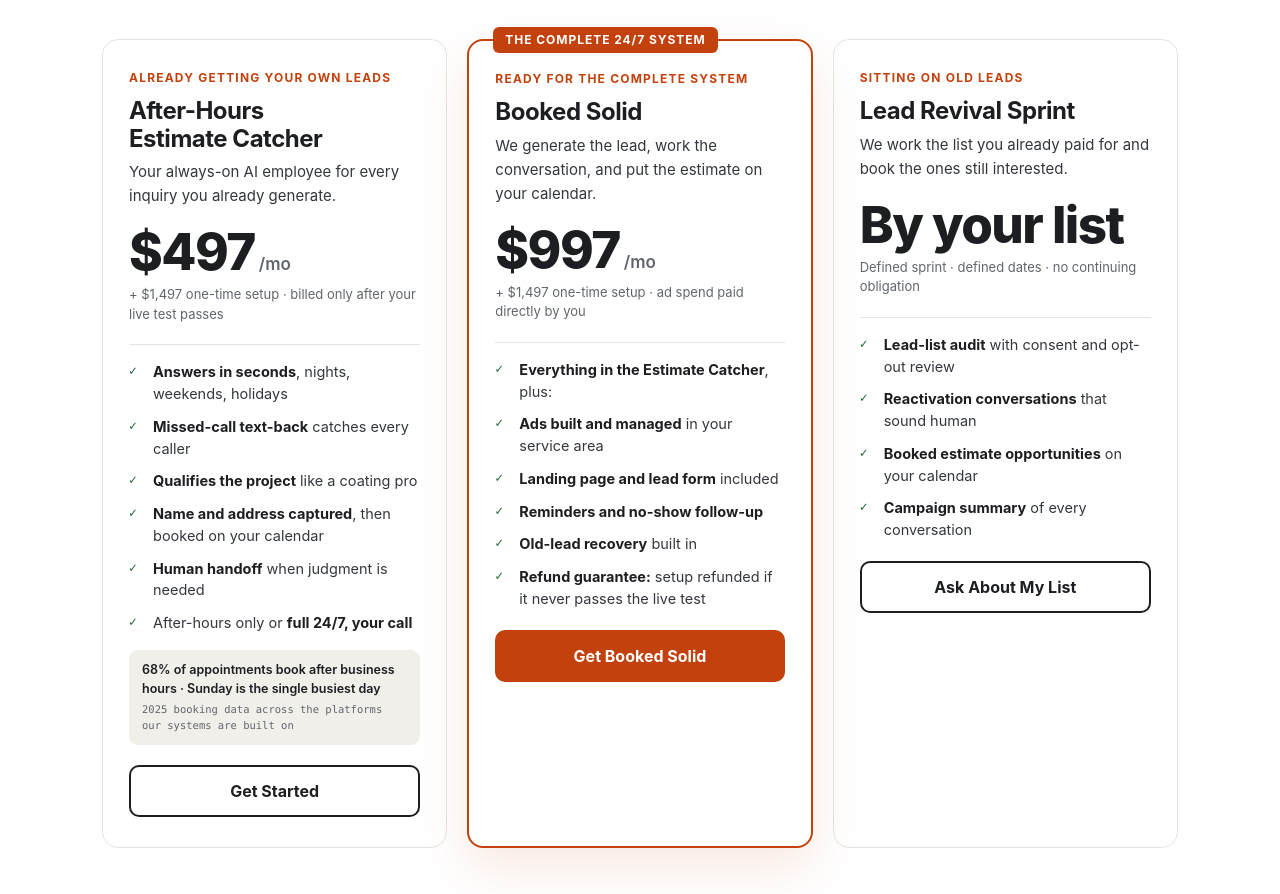
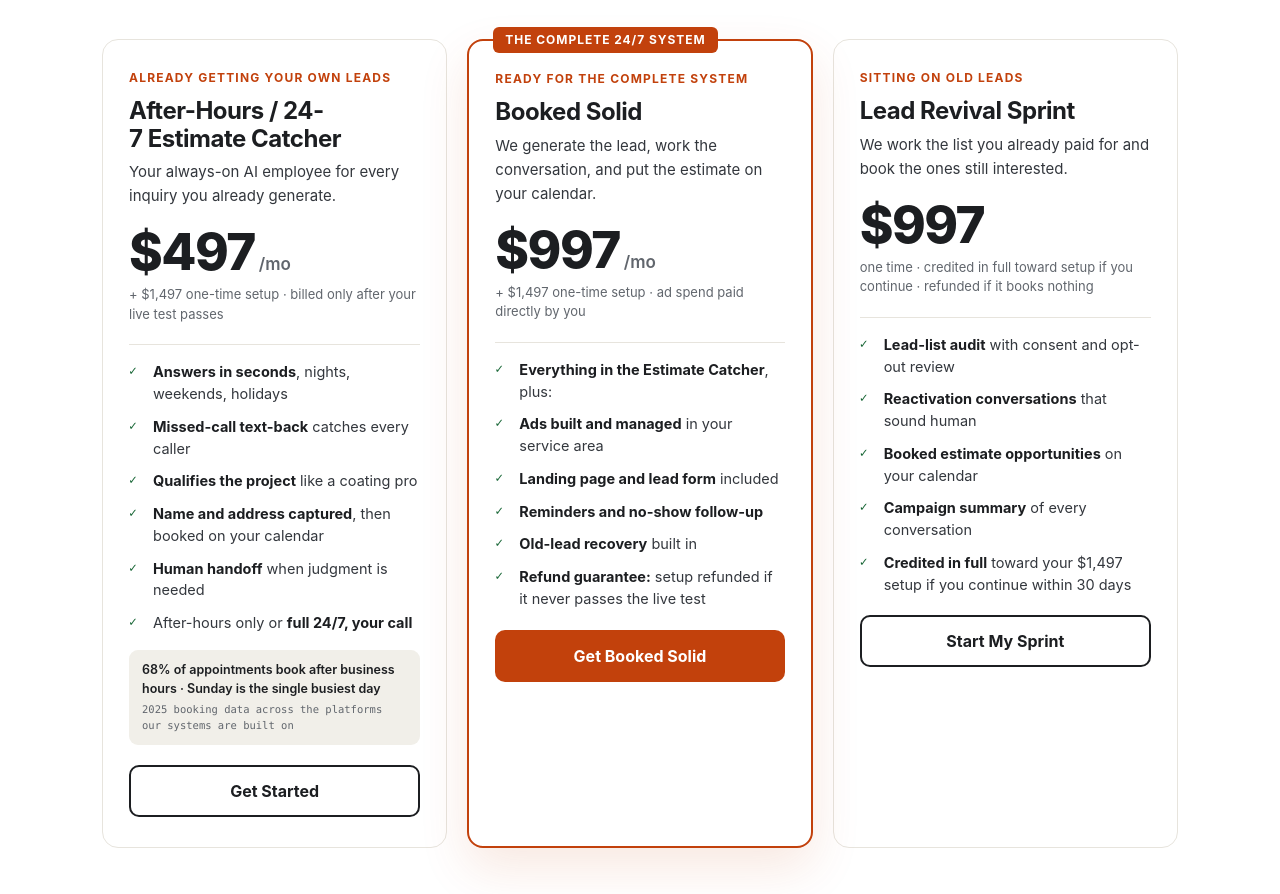
Before and after one commit to adamalexander2011/local-lvrg-coatings, a plain HTML site: page index.html in a window 1280 px wide. Shown: the part 3922-4816 px from the top of the page. Drawn offline with Linux system fonts and the light colour scheme.

Commit message:
Rename the middle tier and publish the Lead Revival Sprint price
Middle tier is now 'After-Hours / 24-7 Estimate Catcher'. It already sold both modes,
the feature list literally says 'After-hours only or full 24/7, your call', but the name
described only half of it, so a contractor wanting round-the-clock coverage read past his
own option and landed on Booked Solid at double the monthly.

Lead Revival Sprint priced at $997 one time, credited in full toward the $1,497 setup if
they continue within 30 days, refunded if it books nothing. It was the cheapest first yes
on the ladder and it was a dashed strip saying 'ask about my list', which forces a second
conversation before a number can be quoted. CTA changed from 'Ask About My List' to
'Start My Sprint'. FAQ updated with the price and the 500-contact floor.

```diff
--- a/index.html
+++ b/index.html
@@ -643,7 +643,7 @@
     <div class="pcards">
       <div class="pcard rv">
         <p class="aud">Already getting your own leads</p>
-        <h3>After-Hours Estimate Catcher</h3>
+        <h3>After-Hours / 24-7 Estimate Catcher</h3>
         <p class="pdesc">Your always-on AI employee for every inquiry you already generate.</p>
         <div class="bigprice"><span class="n">$497</span><span class="per">/mo</span>
           <span class="sub">+ $1,497 one-time setup &middot; billed only after your live test passes</span></div>
@@ -682,16 +682,17 @@
         <p class="aud">Sitting on old leads</p>
         <h3>Lead Revival Sprint</h3>
         <p class="pdesc">We work the list you already paid for and book the ones still interested.</p>
-        <div class="bigprice"><span class="n">By your list</span>
-          <span class="sub">Defined sprint &middot; defined dates &middot; no continuing obligation</span></div>
+        <div class="bigprice"><span class="n">$997</span>
+          <span class="sub">one time &middot; credited in full toward setup if you continue &middot; refunded if it books nothing</span></div>
         <div class="prule"></div>
         <ul class="feat">
           <li><strong>Lead-list audit</strong> with consent and opt-out review</li>
           <li><strong>Reactivation conversations</strong> that sound human</li>
           <li><strong>Booked estimate opportunities</strong> on your calendar</li>
           <li><strong>Campaign summary</strong> of every conversation</li>
+          <li><strong>Credited in full</strong> toward your $1,497 setup if you continue within 30 days</li>
         </ul>
-        <a class="btn btn-ghost pbtn" href="apply.html?offer=revival">Ask About My List</a>
+        <a class="btn btn-ghost pbtn" href="apply.html?offer=revival">Start My Sprint</a>
       </div>
     </div>
 
@@ -772,7 +773,7 @@
       <details><summary>Do you also run advertising?</summary><p>Yes. Advertising is added after the booking process is ready to work the inquiries it generates.</p></details>
       <details><summary>What happens when something unusual is asked?</summary><p>The conversation is paused and handed to the owner or designated team member with the context attached.</p></details>
       <details><summary>What calendar does it use?</summary><p>It is configured around your actual availability and existing scheduling process.</p></details>
-      <details><summary>How much does it cost?</summary><p>Two systems, listed under <a href="#pricing">Pricing</a>: the After-Hours Estimate Catcher at $1,497 setup plus $497 a month, and Booked Solid, the complete 24/7 system, at $1,497 setup plus $997 a month with ad spend paid directly by you. The Lead Revival Sprint is priced by your list. Monthly billing never starts before your system passes its live booking test.</p></details>
+      <details><summary>How much does it cost?</summary><p>Two systems, listed under <a href="#pricing">Pricing</a>: the After-Hours / 24-7 Estimate Catcher at $1,497 setup plus $497 a month, and Booked Solid, the complete 24/7 system, at $1,497 setup plus $997 a month with ad spend paid directly by you. The Lead Revival Sprint is $997 one time, credited in full toward your setup if you continue within 30 days, and refunded if it books nothing. It needs a list of at least 500 contacts. Monthly billing never starts before your system passes its live booking test.</p></details>
     </div>
   </div>
 </section>
```
Also changed, not shown: start-afterhours.html (+3 -3 lines).
